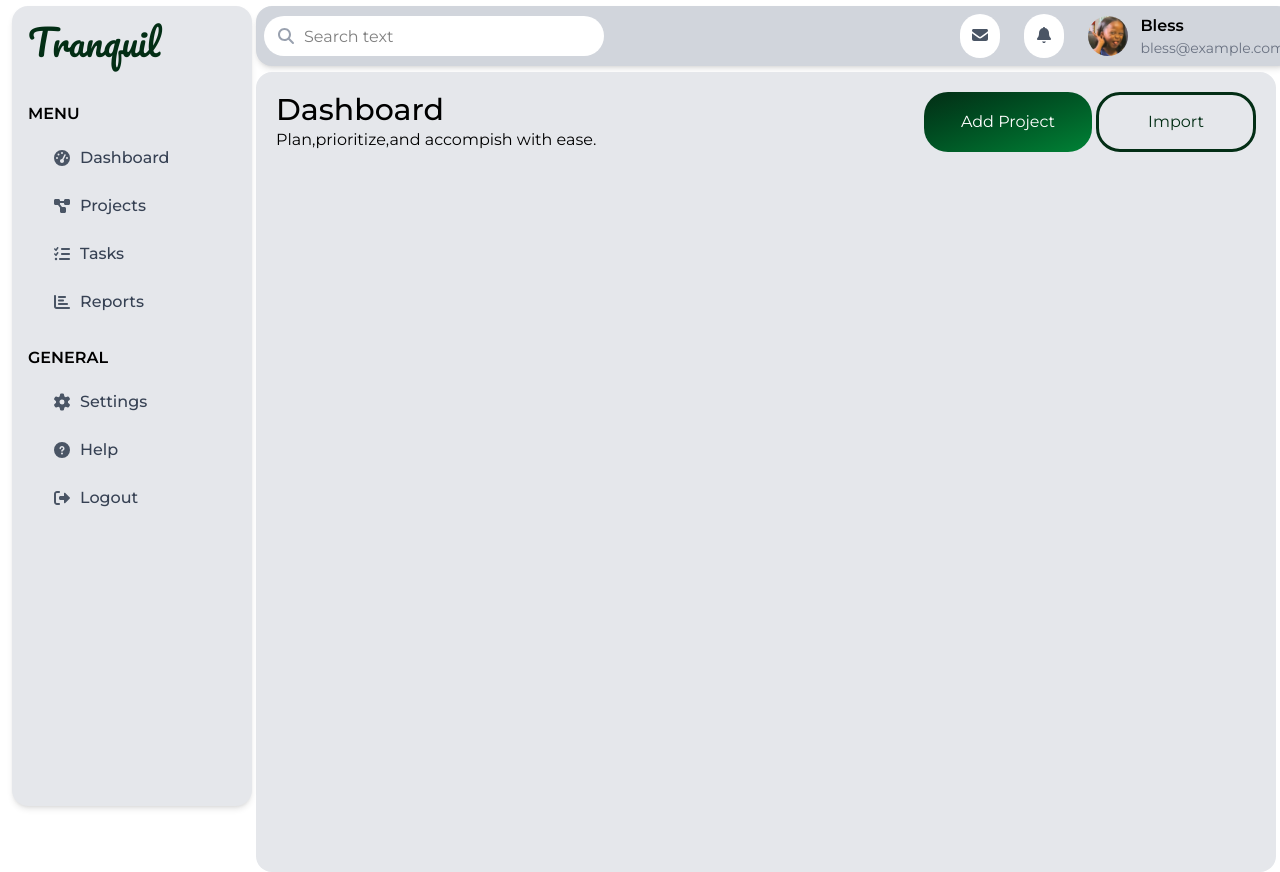
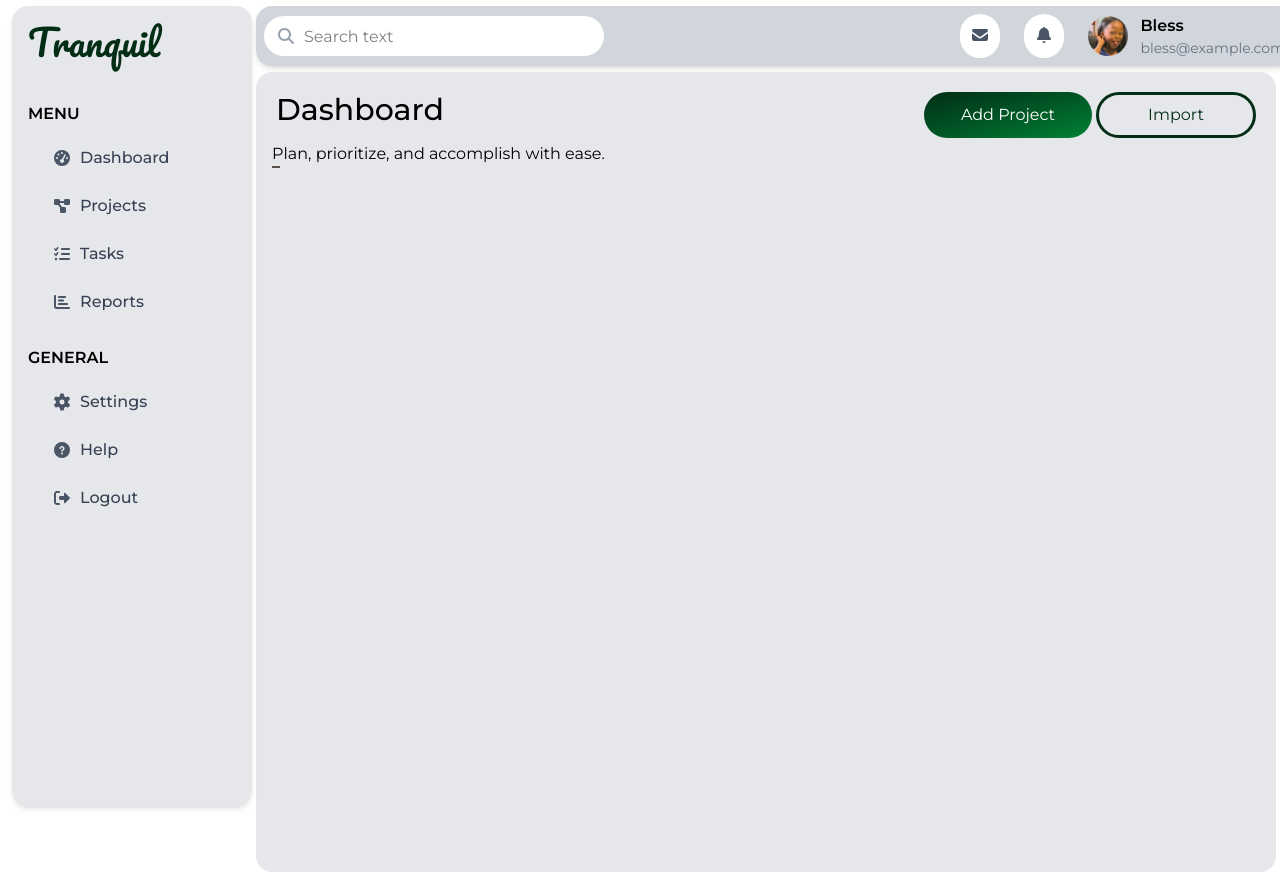
Before and after one commit to Blxss-T/Progress-Tracking-System-frontend, a React (Vite) app: page / in a window 1280 px wide. Built offline with nearby package versions, Linux system fonts and the light colour scheme; a web font is replaced by a local one.

Commit message:
Initial commit

```diff
--- a/src/components/Dashboard.jsx
+++ b/src/components/Dashboard.jsx
@@ -9,21 +9,21 @@ function Dashboard() {
             return <h1>Welcome {name}</h1>
         }} */}
         <div className='flex justify-between p-1 '>
-         <span>
            <h2 className='text-3xl font-medium'>Dashboard</h2>
-           <p>Plan,prioritize,and accompish with ease.</p>
-
-         </span>
-
-
             <div className='flex gap-1 flex-wrap-reverse'>
             <button className="w-42  bg-gradient-to-br from-green-950 to-green-700 text-white  p-2 rounded-3xl">
                 Add Project
             </button>
             <button className='w-40 border-3 border-green-950 text-green-950 p-2 rounded-3xl'>Import</button>
             </div>
-
         </div>
+        <p>Plan, prioritize, and accomplish with ease.</p>
+            <div className="flex flex-wrap">
+              <div className='border rounded-2xl bg-amber-800'></div>
+              <div className='border rounded-2xl bg-amber-800'></div>
+              <div className='border rounded-2xl bg-amber-800'></div>
+              <div className='border rounded-2xl bg-amber-800'></div>
+             </div>
     </div>
   )
 }
```
